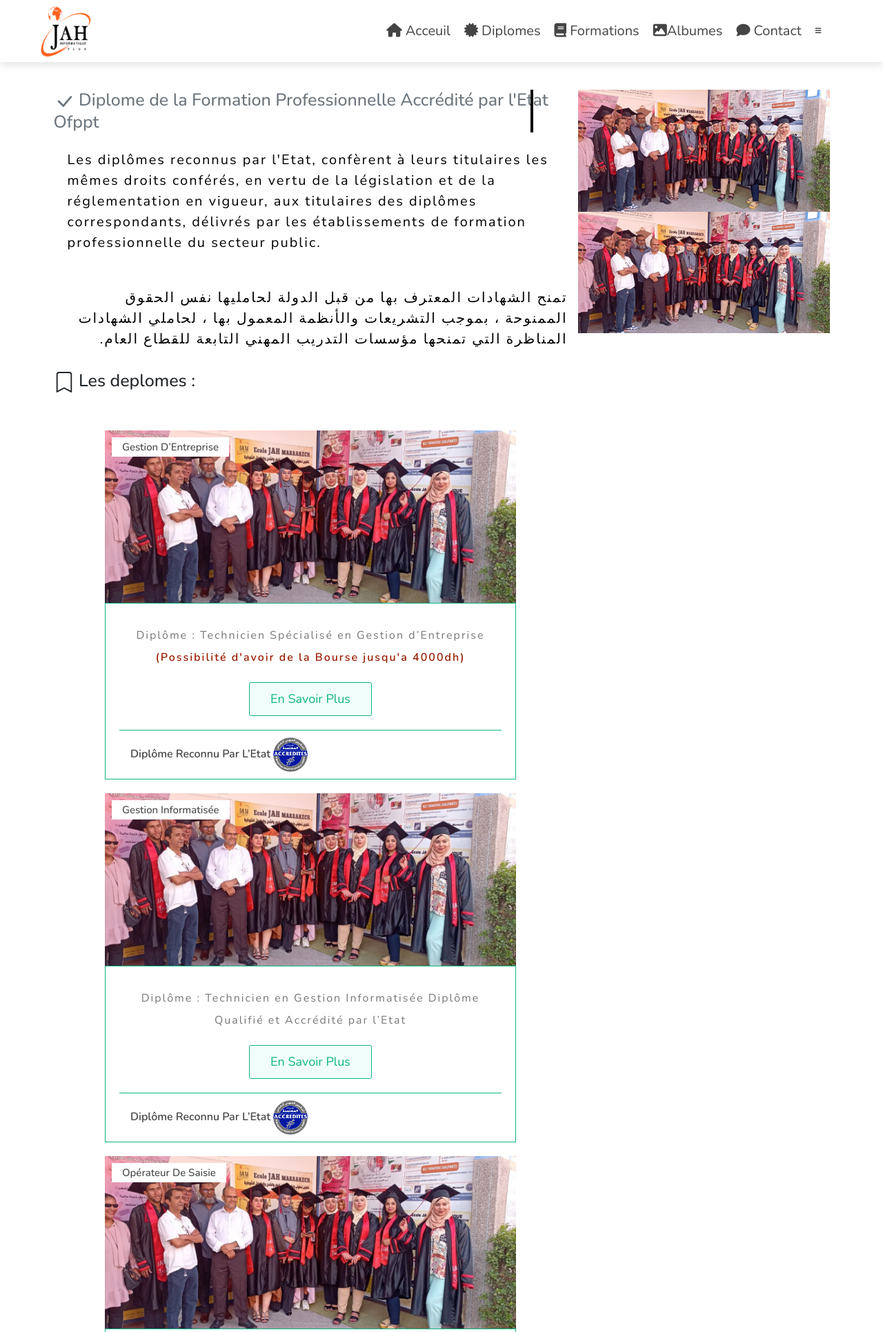
After one commit to ayoub-deguiri/Ecole-web-site-, a PHP site: page /diplomes.html in a window 1280 px wide. The commit adds this page. Shown: the top 1931 px of the page at 69% size. Run offline with PHP 8.4, Linux system fonts and the light colour scheme; some libraries are stand-ins or nearby versions.

Commit message:
add images

```diff
--- a/contact.html
+++ b/contact.html
@@ -207,7 +207,7 @@
 </section>
 
 
-<!-- footer section starts  -->
+<!-- footer sectionnnn  starts  -->
 <svg id="wave" style="transform:rotate(0deg); transition: 0.3s" viewBox="0 0 1440 100" version="1.1" xmlns="http://www.w3.org/2000/svg">
    <defs><linearGradient id="sw-gradient-0" x1="0" x2="0" y1="1" y2="0"><stop stop-color="rgba(193, 235, 226, 1)" offset="0%"></stop>
       <stop stop-color="rgba(193, 235, 226, 1)" offset="100%"></stop></linearGradient></defs><path style="transform:translate(0, 0px); opacity:1"
@@ -228,7 +228,7 @@
             <div class="col">
                <div class="box">
                   <h3> <i class="fas fa-lightbulb"></i> Jah informatiques plus </h3>
-                  <p>JAH INFORMATIQUE PLUS est une école de formation professionnelle privée.</p>
+                  <p> JAH INFORMATIQUE PLUS est une école de formation professionnelle privée.</p>
                   <div class="share">
                      <a href="#" class="fab fa-facebook-f"> </a>
                      <a href="#" class="fab fa-instagram"></a>
--- a/css/style.css
+++ b/css/style.css
@@ -1057,14 +1057,24 @@ a {
       -ms-flex-pack: justify;
           justify-content: space-between;
   margin-top: 2rem;
-  padding-top: 2rem;
+  padding-top: 1rem;
+  margin-bottom: -1em;
   border-top: 0.1rem solid #0eb582;
 }
 
 .courses .box-container .box .content .icons span {
-  font-size: 1.5rem;
+
+  font-size: 1.6em;
+    font-weight: 600;
   text-transform: capitalize;
   color: #444;
+  padding-left: 1em;
+}
+
+
+.courses .box-container .box .content .icons span img {
+
+
 }
 
 .courses .box-container .box .content .icons span i {
@@ -1072,193 +1082,48 @@ a {
   padding-right: .5rem;
 }
 
-.courses .load-more {
-  margin-top: 2rem;
-  text-align: center;
-}
-
-.contact .icons-container {
-  margin-bottom: 3rem;
-  display: -ms-grid;
-  display: grid;
-  -ms-grid-columns: (minmax(25rem, 1fr))[auto-fit];
-      grid-template-columns: repeat(auto-fit, minmax(25rem, 1fr));
-  gap: 2rem;
-}
-
-.contact .icons-container .icons {
-  text-align: center;
-  padding: 3rem 2rem;
+
+
+.coloranimate{
+  animation: colorRotate 4s linear 0s infinite;
+
+  font-weight: bold;
+}
+@keyframes colorRotate {
+  from {
+    color: #070707;
+  }
+  10% {
+    color: #ff2f00;
+  }
+  50% {
+    color: #000000;
+  }
+  75% {
+    color: #ff2f00;
+  }
+  100% {
+    color: #000000;
+  }
+}
+
+
+.btn {
+  display: inline-block;
+
+  padding: 1rem 3rem;
+  font-size: 1.8rem;
   border: 0.1rem solid #0eb582;
   background: #f0fdfa;
-}
-
-.contact .icons-container .icons i {
-  height: 6rem;
-  width: 6rem;
-  line-height: 6rem;
-  font-size: 2rem;
-  border-radius: 50%;
-  margin-bottom: .5rem;
-  color: #fff;
-  background: #0eb582;
-}
-
-.contact .icons-container .icons h3 {
-  font-size: 2rem;
+  color: #0eb582;
+  cursor: pointer;
   text-transform: capitalize;
-  color: #444;
-  padding: .5rem 0;
-}
-
-.contact .icons-container .icons p {
-  font-size: 1.5rem;
-  line-height: 2;
-  color: #777;
-}
-
-.contact .row {
-  display: -webkit-box;
-  display: -ms-flexbox;
-  display: flex;
-  -webkit-box-align: center;
-      -ms-flex-align: center;
-          align-items: center;
-  -ms-flex-wrap: wrap;
-      flex-wrap: wrap;
-  gap: 2rem;
-}
-
-.contact .row .image {
-  -webkit-box-flex: 1;
-      -ms-flex: 1 1 40rem;
-          flex: 1 1 40rem;
-}
-
-.contact .row .image img {
-  width: 100%;
-}
-
-.contact .row form {
-  -webkit-box-flex: 1;
-      -ms-flex: 1 1 40rem;
-          flex: 1 1 40rem;
-  border: 0.1rem solid #0eb582;
-  padding: 2rem;
-}
-
-.contact .row form h3 {
-  font-size: 2.5rem;
-  text-transform: capitalize;
-  color: #444;
-  padding-bottom: 1rem;
-}
-
-.contact .row form .box {
-  width: 100%;
-  padding: 1.2rem 1.4rem;
-  border: 0.1rem solid #0eb582;
-  font-size: 1.6rem;
-  margin: .7rem 0;
-}
-
-.contact .row form .box:focus {
+}
+.btn:hover {
   background: #0eb582;
   color: #fff;
 }
 
-.contact .row form .box:focus::-webkit-input-placeholder {
-  color: #eee;
-}
-
-.contact .row form .box:focus:-ms-input-placeholder {
-  color: #eee;
-}
-
-.contact .row form .box:focus::-ms-input-placeholder {
-  color: #eee;
-}
-
-.contact .row form .box:focus::placeholder {
-  color: #eee;
-}
-
-.contact .row form textarea {
-  height: 15rem;
-  resize: none;
-}
-
-.faq .accordion-container {
-  display: -webkit-box;
-  display: -ms-flexbox;
-  display: flex;
-  -ms-flex-wrap: wrap;
-      flex-wrap: wrap;
-  gap: 2rem;
-  -webkit-box-align: start;
-      -ms-flex-align: start;
-          align-items: flex-start;
-}
-
-.faq .accordion-container .accordion {
-  -webkit-box-flex: 1;
-      -ms-flex: 1 1 40rem;
-          flex: 1 1 40rem;
-  border: 0.1rem solid #0eb582;
-}
-
-.faq .accordion-container .accordion.active .accordion-heading {
-  background: #0eb582;
-}
-
-.faq .accordion-container .accordion.active .accordion-heading h3 {
-  color: #fff;
-}
-
-.faq .accordion-container .accordion.active .accordion-heading i {
-  color: #fff;
-  -webkit-transform: rotate(180deg);
-          transform: rotate(180deg);
-}
-
-.faq .accordion-container .accordion.active .accordion-content {
-  display: block;
-}
-
-.faq .accordion-container .accordion .accordion-heading {
-  display: -webkit-box;
-  display: -ms-flexbox;
-  display: flex;
-  -webkit-box-align: center;
-      -ms-flex-align: center;
-          align-items: center;
-  -webkit-box-pack: justify;
-      -ms-flex-pack: justify;
-          justify-content: space-between;
-  gap: 1rem;
-  cursor: pointer;
-  padding: 1.5rem;
-}
-
-.faq .accordion-container .accordion .accordion-heading h3 {
-  font-size: 2rem;
-  text-transform: capitalize;
-  color: #444;
-}
-
-.faq .accordion-container .accordion .accordion-heading i {
-  font-size: 2rem;
-  color: #0eb582;
-}
-
-.faq .accordion-container .accordion .accordion-content {
-  padding: 1.5rem;
-  font-size: 1.5rem;
-  line-height: 2;
-  color: #777;
-  border-top: 0.1rem solid #0eb582;
-  display: none;
-}
 .okk{
   height: 900px;
   width: 900px;
--- /dev/null
+++ b/diplomes.html
@@ -0,0 +1,326 @@
+<!DOCTYPE html>
+<html lang="en">
+<head>
+   <meta charset="UTF-8">
+   <meta http-equiv="X-UA-Compatible" content="IE=edge">
+   <meta name="viewport" content="width=device-width, initial-scale=1.0">
+   <title>diplomes</title>
+
+   <!-- font awesome cdn link  -->
+   <link rel="stylesheet" href="https://cdnjs.cloudflare.com/ajax/libs/font-awesome/6.3.0/css/all.min.css">
+
+   <!-- swiper css link  -->
+
+   <link href="https://cdn.jsdelivr.net/npm/bootstrap@5.0.2/dist/css/bootstrap.min.css" rel="stylesheet"
+   integrity="sha384-EVSTQN3/azprG1Anm3QDgpJLIm9Nao0Yz1ztcQTwFspd3yD65VohhpuuCOmLASjC" crossorigin="anonymous">
+   <script src="https://cdn.jsdelivr.net/npm/bootstrap@5.0.2/dist/js/bootstrap.bundle.min.js"
+   integrity="sha384-MrcW6ZMFYlzcLA8Nl+NtUVF0sA7MsXsP1UyJoMp4YLEuNSfAP+JcXn/tWtIaxVXM" crossorigin="anonymous"></script>
+
+
+
+
+   <!-- custom css file link  -->
+   <link rel="stylesheet" href="css/style.css">
+
+</head>
+<body>
+
+<!-- header section starts  -->
+
+<header class="header">
+
+   <div class="logo">  <img src="images/LOGO.jpg" alt=""> </div>
+
+   <nav class="navbar">
+      <div id="close-navbar" class="fas fa-times"></div>
+      <a href=""> <i class="fas fa-home"></i> acceuil </a>
+      <a href="about.html"><i class="fa-solid fa-certificate"></i> Diplomes</a>
+      <a href="courses.html"> <i class="fa-solid fa-book"></i> formations</a>
+
+      <a href="contact.html"> <i class="fa-solid fa-image"></i>Albumes</a>
+      <a href="contact.html"> <i class="fa-solid fa-comment"></i> contact</a>
+   </nav>
+
+   <div class="icons">
+        <div id="account-btn" ></div>
+        <div id="menu-btn" class="fas fa-bars"></div>
+
+   </div>
+
+</header>
+
+<!-- start dimplomes container -->
+
+<div class="container-md diplomes-ct">
+
+
+   <div class="row">
+      <div class="col-md-8" >
+            <div class="diplome-partie01">
+         <h1 class="h1 text-muted title-partieo1">
+            <svg xmlns="http://www.w3.org/2000/svg" width="30" height="30" fill="currentColor" class="bi bi-check-lg" viewBox="0 0 16 16">
+               <path d="M12.736 3.97a.733.733 0 0 1 1.047 0c.286.289.29.756.01 1.05L7.88 12.01a.733.733 0 0 1-1.065.02L3.217 8.384a.757.757 0 0 1 0-1.06.733.733 0 0 1 1.047 0l3.052 3.093 5.4-6.425a.247.247 0 0 1 .02-.022Z"/>
+             </svg>
+            Diplome de la Formation Professionnelle Accrédité par l'Etat    Ofppt</h1>
+         <p>
+            Les diplômes reconnus par l'Etat, confèrent à leurs titulaires les mêmes droits conférés,
+             en vertu de la législation et de la réglementation en vigueur, aux titulaires des diplômes
+             correspondants, délivrés par les établissements de formation professionnelle du secteur public.
+         </p>
+         <p  lang="ar" dir="rtl">تمنح الشهادات المعترف بها من قبل الدولة لحامليها نفس الحقوق الممنوحة ،
+            بموجب التشريعات والأنظمة المعمول بها ،
+             لحاملي الشهادات المناظرة التي تمنحها مؤسسات التدريب المهني التابعة للقطاع العام.
+      </p>
+
+         <h1 >
+            <svg xmlns="http://www.w3.org/2000/svg" width="30" height="30" fill="currentColor" class="bi bi-bookmark" viewBox="0 0 16 16">
+               <path d="M2 2a2 2 0 0 1 2-2h8a2 2 0 0 1 2 2v13.5a.5.5 0 0 1-.777.416L8 13.101l-5.223 2.815A.5.5 0 0 1 2 15.5V2zm2-1a1 1 0 0 0-1 1v12.566l4.723-2.482a.5.5 0 0 1 .554 0L13 14.566V2a1 1 0 0 0-1-1H4z"/>
+             </svg>
+            Les deplomes : </h1>
+
+            <!-- <ul class="list-group list-group-flush">
+               <li class="list-group-item"><a href=""> Technicien Spécialisé en Gestion d’Entreprise (2 ans)
+
+               </a> </li>
+               <li class="list-group-item"><a href="">Technicien en Gestion Informatisée (2 ans)</a> </li>
+               <li class="list-group-item"><a href="">Qualification Opérateur de Saisie 1 an</a> </li>
+
+
+               <div class="logo-accredit">
+                  <img src="./images/fppa.png" alt="">
+               </div>
+
+
+
+             </ul>
+            -->
+            <section class="courses">
+
+
+
+               <div class="box-container">
+
+                  <div class="box">
+                     <div class="image">
+                        <img src="images/media5.jpg" alt="">
+                        <h3>Gestion d’Entreprise </h3>
+                     </div>
+                     <div class="content">
+                        <p>Diplôme : Technicien Spécialisé en Gestion d’Entreprise
+
+                         <span class="coloranimate"> (Possibilité d'avoir de la Bourse jusqu'a 4000dh)</span>  </p>
+                        <a href="#" class="btn">En savoir plus</a>
+                        <div class="icons">
+                          <span>  Diplôme Reconnu par l’Etat <img src="images/fppa.png" width="50px" height="50px" alt=""></span>
+                        </div>
+                     </div>
+                  </div>
+
+                  <div class="box">
+                     <div class="image">
+                        <img src="images/media5.jpg" alt="">
+                        <h3> Gestion Informatisée
+
+                            </h3>
+                     </div>
+                     <div class="content">
+
+                        <p>
+                            Diplôme : Technicien en Gestion Informatisée Diplôme Qualifié et Accrédité par l’Etat
+                            </p>
+                        <a href="#" class="btn">En savoir plus</a>
+                        <div class="icons">
+                            <span>  Diplôme Reconnu par l’Etat <img src="images/fppa.png" width="50px" height="50px" alt=""></span>
+                          </div>
+                     </div>
+                  </div>
+
+                  <div class="box">
+                     <div class="image">
+                        <img src="images/media5.jpg" alt="">
+                        <h3> Opérateur de Saisie
+                        </h3>
+                     </div>
+                     <div class="content">
+
+                        <p>Diplôme : Qualification Opérateur de Saisie
+                            Diplôme Qualifié et Accrédité par l’Etat</p>
+                        <a href="#" class="btn">En savoir plus</a>
+                        <div class="icons">
+                            <span>  Diplôme Reconnu par l’Etat <img src="images/fppa.png" width="50px" height="50px" alt=""></span>
+                          </div>
+                     </div>
+                  </div>
+
+
+               </div>
+
+            </div>
+</section>
+
+          <div class="diplome-partie02">
+            <h1 class="h1 text-muted">
+               <svg xmlns="http://www.w3.org/2000/svg" width="30" height="30" fill="currentColor" class="bi bi-check-lg" viewBox="0 0 16 16">
+                  <path d="M12.736 3.97a.733.733 0 0 1 1.047 0c.286.289.29.756.01 1.05L7.88 12.01a.733.733 0 0 1-1.065.02L3.217 8.384a.757.757 0 0 1 0-1.06.733.733 0 0 1 1.047 0l3.052 3.093 5.4-6.425a.247.247 0 0 1 .02-.022Z"/>
+                </svg>
+                  Diplôme de la Fédération Européenne des Ecoles <span> FEDE</span>  <img src="./images/fede.png" alt="" id="logo-fede"></h1>
+            <p>
+               La FEDE est un réseau de 500 établissements privés d'enseignement supérieur et de formation professionnelle partageant un projet commun d'exigence, de qualité et d'ambition : celui de mettre l'étudiant au cœur de son projet pédagogique.
+            </p>
+
+            <h3 >
+               <svg xmlns="http://www.w3.org/2000/svg" width="30" height="30" fill="currentColor" class="bi bi-bookmark" viewBox="0 0 16 16">
+                  <path d="M2 2a2 2 0 0 1 2-2h8a2 2 0 0 1 2 2v13.5a.5.5 0 0 1-.777.416L8 13.101l-5.223 2.815A.5.5 0 0 1 2 15.5V2zm2-1a1 1 0 0 0-1 1v12.566l4.723-2.482a.5.5 0 0 1 .554 0L13 14.566V2a1 1 0 0 0-1-1H4z"/>
+                </svg>
+               Les deplomes : </h3>
+
+
+
+
+               <ul class="list-group list-group-flush">
+                  <li class="list-group-item"><a href="">  Master Professionnel Européen (FEDE) (2ans)
+                  </a> </li>
+                  <li class="list-group-item"><a href="">Licence Professionnelle Européenne (FEDE) (1an)</a> </li>
+                </ul>
+
+          </div>
+      </div>
+      <div class="col-md-4" >
+
+         <div id="carouselExampleFade" class="carousel slide carousel-fade" data-bs-ride="carousel">
+            <div class="carousel-inner">
+              <div class="carousel-item">
+                <img src="./images/media5.jpg" class="d-block w-100" alt="...">
+              </div>
+              <div class="carousel-item">
+                <img src="./images/media5.jpg" class="d-block w-100" alt="...">
+              </div>
+              <div class="carousel-item active">
+                <img src="./images/media5.jpg" class="d-block w-100" alt="...">
+              </div>
+            </div>
+          </div>
+
+          <div class="carousel slide" data-bs-ride="carousel">
+
+
+
+
+            <div id="carousel-inner2" class="carousel-inner">
+              <div class="carousel-item active">
+                <img src="./images/media5.jpg" alt="gestion" class="d-block w-100">
+              </div>
+              <div class="carousel-item">
+                <img src="./images/media5.jpg" alt="gestion" class="d-block w-100">
+              </div>
+              <div class="carousel-item">
+                <img src="./images/media5.jpg" alt="QOS" class="d-block w-100">
+              </div>
+              <div class="carousel-item">
+                <img src="./images/media5.jpg" alt="fede" class="d-block w-100">
+              </div>
+              <div class="carousel-item">
+                <img src="./images/media5.jpg" alt="TGI" class="d-block w-100">
+              </div>
+            </div>
+          </div>
+
+    </div>
+</div>
+</div>
+<!-- end  dimplomes container -->
+
+
+
+<!-- footer section starts  -->
+<svg id="wave" style="transform:rotate(0deg); transition: 0.3s" viewBox="0 0 1440 100" version="1.1" xmlns="http://www.w3.org/2000/svg">
+   <defs><linearGradient id="sw-gradient-0" x1="0" x2="0" y1="1" y2="0"><stop stop-color="rgba(193, 235, 226, 1)" offset="0%"></stop>
+      <stop stop-color="rgba(193, 235, 226, 1)" offset="100%"></stop></linearGradient></defs><path style="transform:translate(0, 0px); opacity:1"
+      fill="url(#sw-gradient-0)" d="M0,50L60,43.3C120,37,240,23,360,15C480,7,600,3,720,16.7C840,30,960,60,1080,73.3C1200,87,1320,83,1440,76.7C1560,
+      70,1680,60,1800,51.7C1920,43,2040,37,2160,41.7C2280,47,2400,63,2520,73.3C2640,83,2760,87,2880,73.3C3000,60,3120,30,3240,18.3C3360,7,3480,13,
+      3600,20C3720,27,3840,33,3960,30C4080,27,4200,13,4320,20C4440,27,4560,53,4680,68.3C4800,83,4920,87,5040,80C5160,73,5280,57,5400,55C5520,53,5640,
+      67,5760,65C5880,63,6000,47,6120,41.7C6240,37,6360,43,6480,46.7C6600,50,6720,50,6840,56.7C6960,63,7080,77,7200,78.3C7320,80,7440,70,7560,56.7C7680,
+      43,7800,27,7920,30C8040,33,8160,57,8280,70C8400,83,8520,87,8580,88.3L8640,90L8640,100L8580,100C8520,100,8400,100,8280,100C8160,100,8040,100,7920,
+      100C7800,100,7680,100,7560,100C7440,100,7320,100,7200,100C7080,100,6960,100,6840,100C6720,100,6600,100,6480,100C6360,100,6240,100,6120,100C6000,100,
+      5880,100,5760,100C5640,100,5520,100,5400,100C5280,100,5160,100,5040,100C4920,100,4800,100,4680,100C4560,100,4440,100,4320,100C4200,100,4080,100,3960,
+      100C3840,100,3720,100,3600,100C3480,100,3360,100,3240,100C3120,100,3000,100,2880,100C2760,100,2640,100,2520,100C2400,100,2280,100,2160,100C2040,100,
+      1920,100,1800,100C1680,100,1560,100,1440,100C1320,100,1200,100,1080,100C960,100,840,100,720,100C600,100,480,100,360,100C240,100,120,100,60,100L0,100Z">
+   </path></svg>
+
+<section class="footer">
+   <div class="container">
+      <div class="row">
+            <div class="col">
+               <div class="box">
+                  <h3> <i class="fas fa-lightbulb"></i> Jah informatiques plus </h3>
+                  <p>JAH INFORMATIQUE PLUS est une école de formation professionnelle privée.</p>
+                  <div class="share">
+                     <a href="#" class="fab fa-facebook-f"> </a>
+                     <a href="#" class="fab fa-instagram"></a>
+                     <a href="#" class="fab fa-youtube"></a>
+                  </div>
+               </div>
+            </div>
+
+            <div class="col">
+               <div class="box lien-rapid">
+                  <h3>Liens rapides</h3>
+                  <a href="home.html" class="link">acceuil</a>
+                  <a href="about.html" class="link">diplomes</a>
+                  <a href="courses.html" class="link">formations</a>
+                  <a href="contact.html" class="link">contact</a>
+                  <a href="contact.html" class="link">Albumes</a>
+               </div>
+            </div>
+            <div class="col">
+
+            <div class="box">
+               <h3> Contactez-nous</h3>
+               <a href="#" class="link"><i class="fa-solid fa-envelope"></i>&nbsp; jah.informatique@gmail.com </a>
+               <a href="#" class="link"><i class="fa-solid fa-location-dot"></i> &nbsp; Lo Houssna 2 Mhamid (coté de mosquéé al mouhcinine Marrakech) </a>
+               <a href="#" class="link"> <i class="fa-solid fa-phone"></i> &nbsp; +212 5 24 37 16 19</a>
+               <a href="#" class="link"> <i class="fa-solid fa-phone"></i> &nbsp; +212 6 61 72 98 87</a>
+
+
+            </div>
+            </div>
+
+            <div class="col">
+
+               <div class="box">
+                  <h3>Liens utiles</h3>
+                  <a href="https://www.facebook.com/profile.php?id=100086303923903" class="link"> <i class="fab fa-facebook-f"> </i> Ecole Jah Marrakech Département Santé et Beauté</a>
+                  <a href="https://www.facebook.com/EcoleJahModeliste" class="link">  <i class="fab fa-facebook-f"> </i> Ecole JAH Marrakech Modélisme Stylisme</a>
+                  <a href="https://www.facebook.com/EcoleJahEPS" class="link">   <i class="fab fa-facebook-f"> </i>Ecole JAH Education Physique et Sportive</a>
+                  <a href="https://www.facebook.com/profile.php?id=100086481996373" class="link">  <i class="fab fa-facebook-f"> </i>Ecole JAH des Métiers Marrakech</a>
+
+               </div>
+               </div>
+      </div>
+    </div>
+
+
+
+
+   <div class="credit"> Copyright &copy; 2023 Jah Informatique Plus  -all right reserved by - ayoub-deguiri abdelghafouuur
+      </div>
+
+</section>
+
+
+<!-- footer section ends -->
+
+
+
+
+
+
+
+<!-- swiper js link  -->
+<script src="https://unpkg.com/swiper@7/swiper-bundle.min.js"></script>
+
+<!-- custom js file link  -->
+<script src="js/script.js"></script>
+
+</body>
+</html>
```
Also changed, not shown: images/diplome/LICENCE.jpg (added), images/diplome/Q.jpg (added), images/diplome/T.jpg (added), images/diplome/TS.jpg (added), 6 other files.
